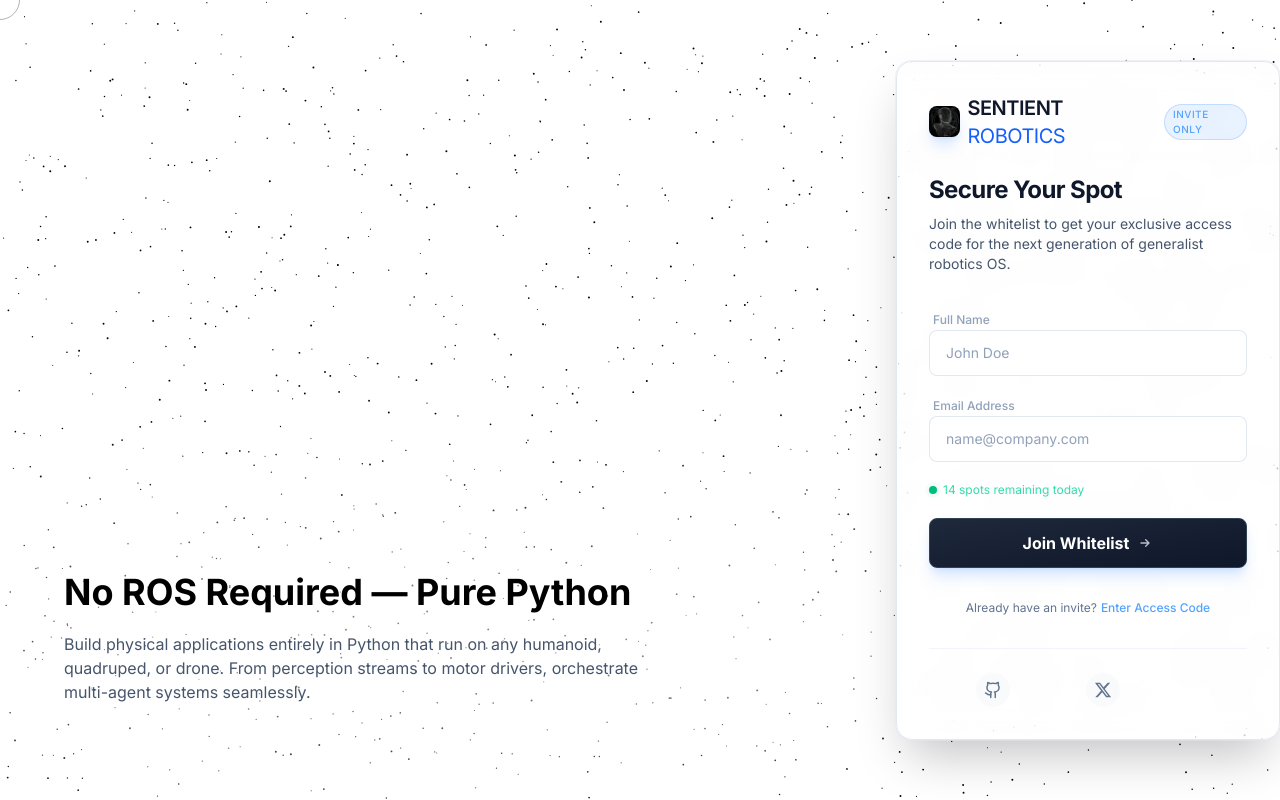
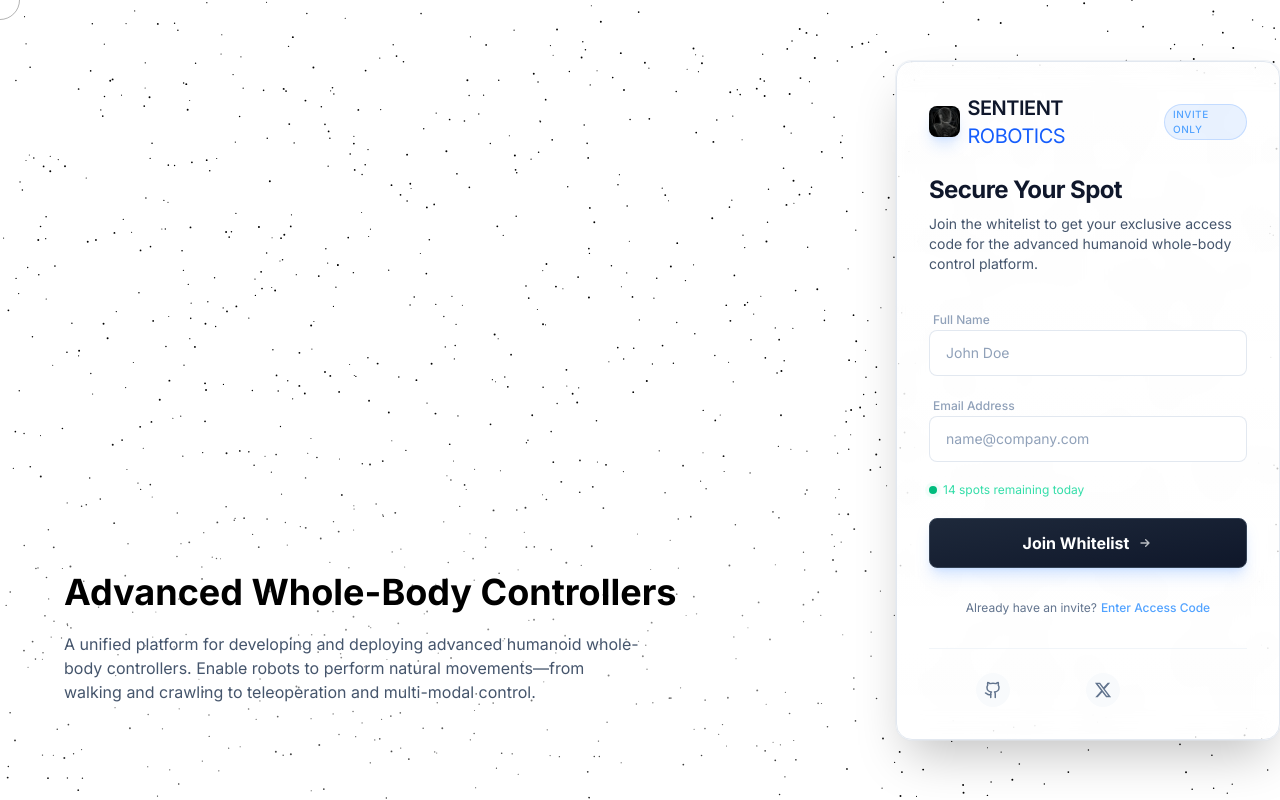
Before and after one commit to urtaste909/Axiom-Robotics, a Next.js app: page / in a window 1280 px wide. Built offline with nearby package versions, Linux system fonts and the light colour scheme.

Commit message:
docs: update landing page context to match Sentient Robotics overview

```diff
--- a/app/page.tsx
+++ b/app/page.tsx
@@ -9,10 +9,10 @@
 import { StarsBackground } from '@/components/ui/stars-background';
 
 const TEXT_ITEMS = [
-  "OS for Generalist Robotics",
-  "No ROS Required — Pure Python",
-  "Vibecode in Natural Language",
-  "Native Multi-Agent Systems"
+  "Unified Humanoid Control Platform",
+  "Advanced Whole-Body Controllers",
+  "Natural Walking and Crawling",
+  "Real-time VR Teleoperation"
 ];
 
 export default function LoginPage() {
@@ -85,7 +85,7 @@
             </AnimatePresence>
           </div>
           <p className="text-slate-600 text-base max-w-xl">
-            Build physical applications entirely in Python that run on any humanoid, quadruped, or drone. From perception streams to motor drivers, orchestrate multi-agent systems seamlessly.
+            A unified platform for developing and deploying advanced humanoid whole-body controllers. Enable robots to perform natural movements—from walking and crawling to teleoperation and multi-modal control.
           </p>
         </div>
 
@@ -126,7 +126,7 @@
               </div>
 
               <h2 className="text-2xl font-bold text-slate-900 tracking-tight">Secure Your Spot</h2>
-              <p className="text-sm text-slate-600">Join the whitelist to get your exclusive access code for the next generation of generalist robotics OS.</p>
+              <p className="text-sm text-slate-600">Join the whitelist to get your exclusive access code for the advanced humanoid whole-body control platform.</p>
             </div>
 
             {/* Form */}
```
